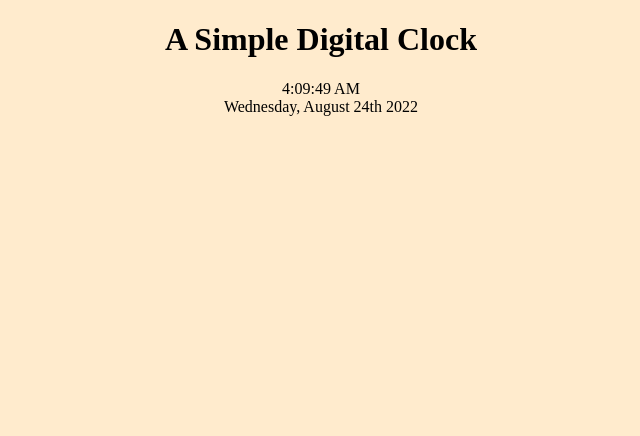
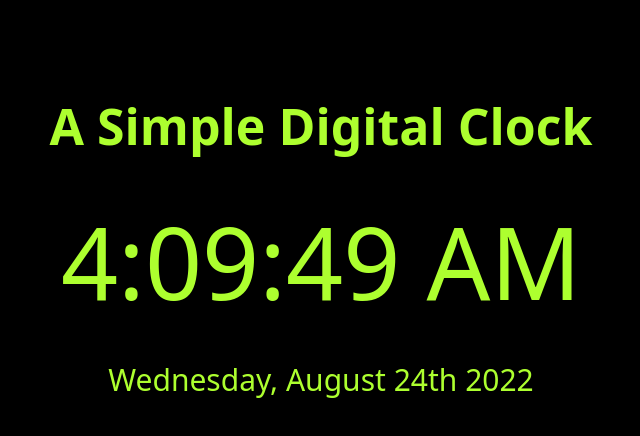
Before and after one commit to AaronAWB/digital_clock, a plain HTML site: page index.html in a window 1280 px wide. Shown: the whole page, without its empty margins (319-959 px from the left). Drawn offline with Linux system fonts and the light colour scheme.

Commit message:
add styles

```diff
--- a/index.html
+++ b/index.html
@@ -8,9 +8,11 @@
     <link rel="stylesheet" href="styles.css">
 </head>
 <body>
-    <h1>A Simple Digital Clock</h1>
-    <div id="clock"></div>
-    <div id="date"></div>
+    <div class="text-container">
+        <h1 class="text header-text">A Simple Digital Clock</h1>
+        <div class="text clock-text" id="clock"></div>
+        <div class="text date-text" id="date"></div>
+    </div>
     <script type="text/javascript" src="app.js"></script>
 </body>
 </html>
--- a/styles.css
+++ b/styles.css
@@ -1,4 +1,30 @@
 body {
-    text-align: center;
-    background-color: blanchedalmond;
+    background-color: black
 }
+
+.text-container {
+    width: 100%;
+    display: flex;
+    flex-direction: column;
+    align-items: center;
+    justify-content: center;
+    padding-top: 50px;
+}
+
+.text {
+    font-family:system-ui, -apple-system, BlinkMacSystemFont, 'Segoe UI', Roboto, Oxygen, Ubuntu, Cantarell, 'Open Sans', 'Helvetica Neue', sans-serif;
+    color: greenyellow;
+}
+
+.header-text {
+    font-size: 50px;
+}
+
+.clock-text {
+    font-size: 100px;
+    padding-bottom: 30px;
+}
+
+.date-text {
+    font-size: 30px;
+}
```
Also changed, not shown: app.js (line endings or trailing spaces).
